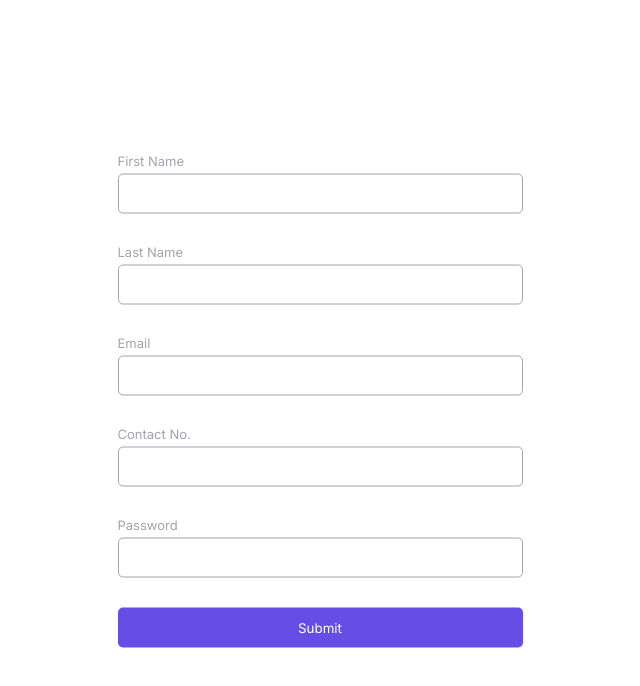
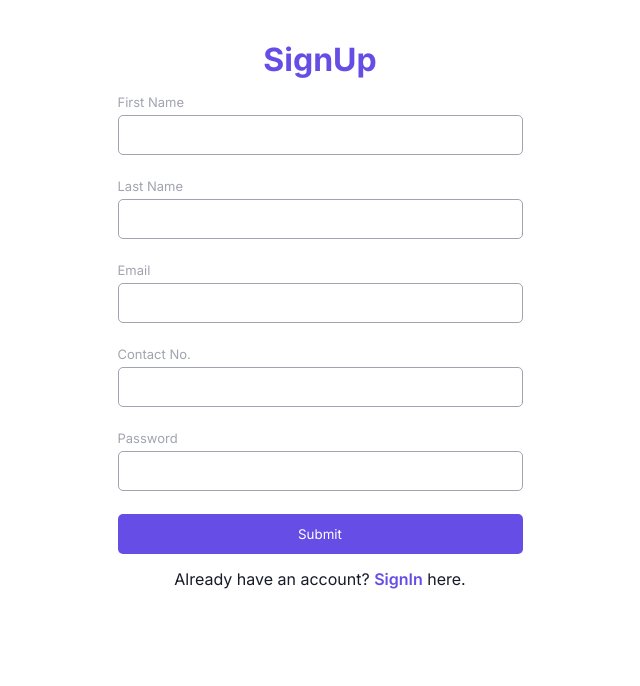
Before and after one commit to Abhishek332/crud-app, a React (Create React App) app: page / in a window 1280 px wide. Shown: the top 686 px of the page, without its empty margins (320-960 px from the left). Built offline with nearby package versions, Linux system fonts and the light colour scheme.

Commit message:
SignUp SignIn Flow Complete, redux logic remain

```diff
--- a/src/components/InputBox/InputBox.scss
+++ b/src/components/InputBox/InputBox.scss
@@ -1,10 +1,10 @@
-@import "../../index.scss";
+@import '../../index.scss';
 
 label {
 	font-size: 13px;
 	font-weight: medium;
 	color: #a1a4af;
-  margin-bottom: 25px;
+	margin-bottom: 18px;
 	width: 90%;
 	@include flexCenter(start, start, column);
 	input {
--- a/src/pages/Authenticator/Authenticator.scss
+++ b/src/pages/Authenticator/Authenticator.scss
@@ -1,13 +1,17 @@
-@import "../../index.scss";
+@import '../../index.scss';
 
 .authenticator {
+	height: 100vh;
+	width: 100vw;
+	@include flexCenter(start, center, column);
+	h1 {
+		color: $primary;
+		margin-top: 40px;
+	}
 	form {
+		margin: 15px 0;
 		height: auto;
 		width: 450px;
-    position: absolute;
-    left: 50%;
-    top: 50%;
-    transform: translate(-50%, -50%);
 		@include flexCenter(center, center, column);
 		@media (max-width: 450px) {
 			width: 100%;
@@ -21,4 +25,9 @@
 			border-radius: 5px;
 		}
 	}
+	p span {
+		font-weight: 600;
+		color: $primary;
+		cursor: pointer;
 	}
+}
--- a/src/pages/Authenticator/Authenticator.tsx
+++ b/src/pages/Authenticator/Authenticator.tsx
@@ -15,9 +15,10 @@ const Authenticator = () => {
         mobile: "",
         device_type: "0"
     }),
-        { first_name, last_name, email, password, mobile } = state,
+        [showSignIn, setShowSignIn] = useState<boolean>(false),
+        { first_name, last_name, email, password, mobile } = state;
 
-        formFields = [
+    let formFields = [
         {
             name: 'first_name',
             value: first_name,
@@ -26,25 +27,28 @@ const Authenticator = () => {
         {
             name: 'last_name',
             value: last_name,
-                label: 'Last Name'
+            label: 'Last Name',
         },
         {
             name: 'email',
             value: email,
-                label: 'Email'
+            label: 'Email',
         }, {
             name: 'mobile',
             value: mobile,
             label: 'Contact No.',
-                type: 'number'
+            type: 'number',
         },
         {
             name: 'password',
             value: password,
-                label: 'Password'
+            label: 'Password',
         }
+    ];
 
-        ];
+    if (showSignIn) {
+        formFields = formFields.filter((input: any) => (input.name === 'email' || input.name === 'password'))
+    }
 
     const handleChange = (e: any) => {
         const { name, value } = e.target;
@@ -57,13 +61,19 @@ const Authenticator = () => {
 
     return (
         <div className="authenticator">
+            <h1>
+                {showSignIn ? "SignIn" : "SignUp"}
+            </h1>
             <form onSubmit={handleSubmit} className="authenticator">
                 {
                     formFields.map((inputData, i) => <InputBox key={`form-input-${i}`} {...inputData} handleChange={handleChange} required />)
                 }
                 <button>Submit</button>
             </form>
-
+            {
+                showSignIn ? <p>Don't have a account? <span onClick={() => setShowSignIn(false)}>SignUp</span> here.</p>
+                    : <p>Already have an account? <span onClick={() => setShowSignIn(true)}>SignIn</span> here.</p>
+            }
         </div>
     )
 }
```
Lines whose indentation alone changed are shown as unchanged.
